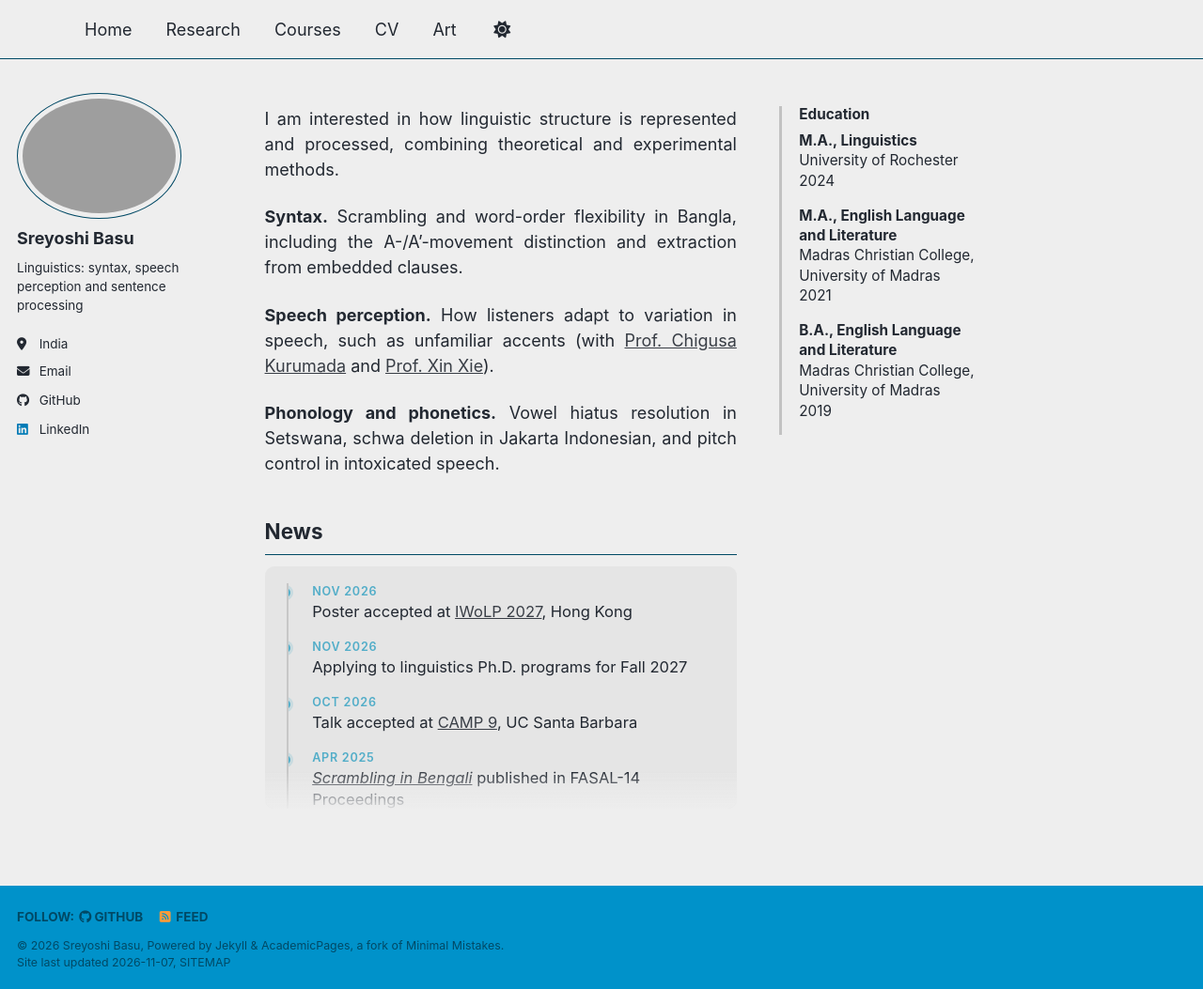
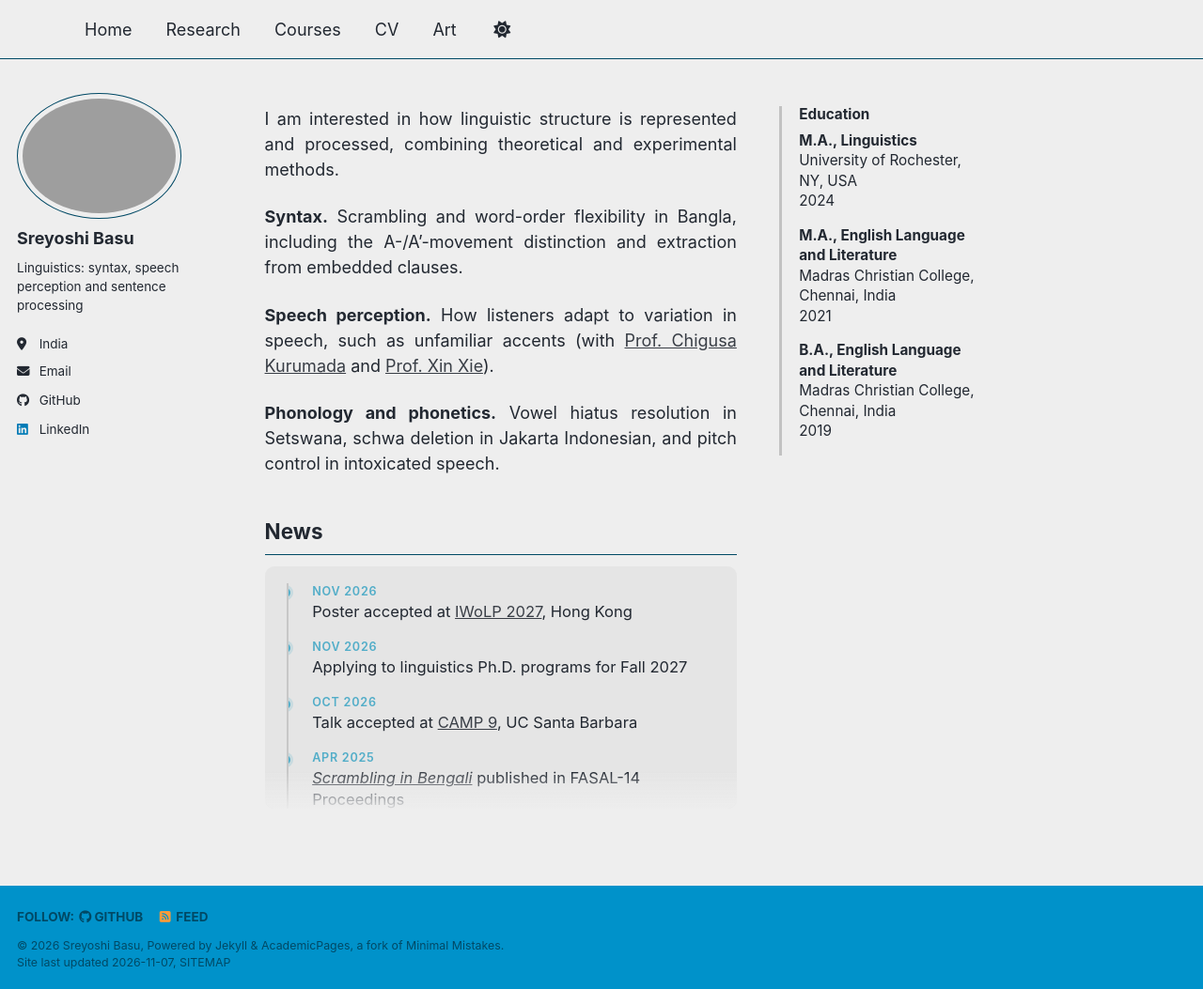
Before and after one commit to sreyoshi-basu/sreyoshi-basu.github.io, a Jekyll site: the page built from _pages/about.md, in a window 1280 px wide and 1053 px high. Shown: the whole window at 94% size. Built offline with Jekyll 4.4.1, drawn with Linux system fonts in a browser that asks for light colours; a script bundle is joined from its source files by our own code; a style sheet for code colours, icons or effects is not loaded.

Commit message:
Update about.md

```diff
--- a/_pages/about.md
+++ b/_pages/about.md
@@ -59,9 +59,9 @@ I am interested in how linguistic structure is represented and processed, combin
 
 <div class="about-side">
   <h3>Education</h3>
-  <p><b>M.A., Linguistics</b><br>University of Rochester<br>2024</p>
-  <p><b>M.A., English Language and Literature</b><br>Madras Christian College, University of Madras<br>2021</p>
-  <p><b>B.A., English Language and Literature</b><br>Madras Christian College, University of Madras<br>2019</p>
+  <p><b>M.A., Linguistics</b><br>University of Rochester, NY, USA<br>2024</p>
+  <p><b>M.A., English Language and Literature</b><br>Madras Christian College, Chennai, India<br>2021</p>
+  <p><b>B.A., English Language and Literature</b><br>Madras Christian College, Chennai, India<br>2019</p>
 </div>
 
 </div>
```
